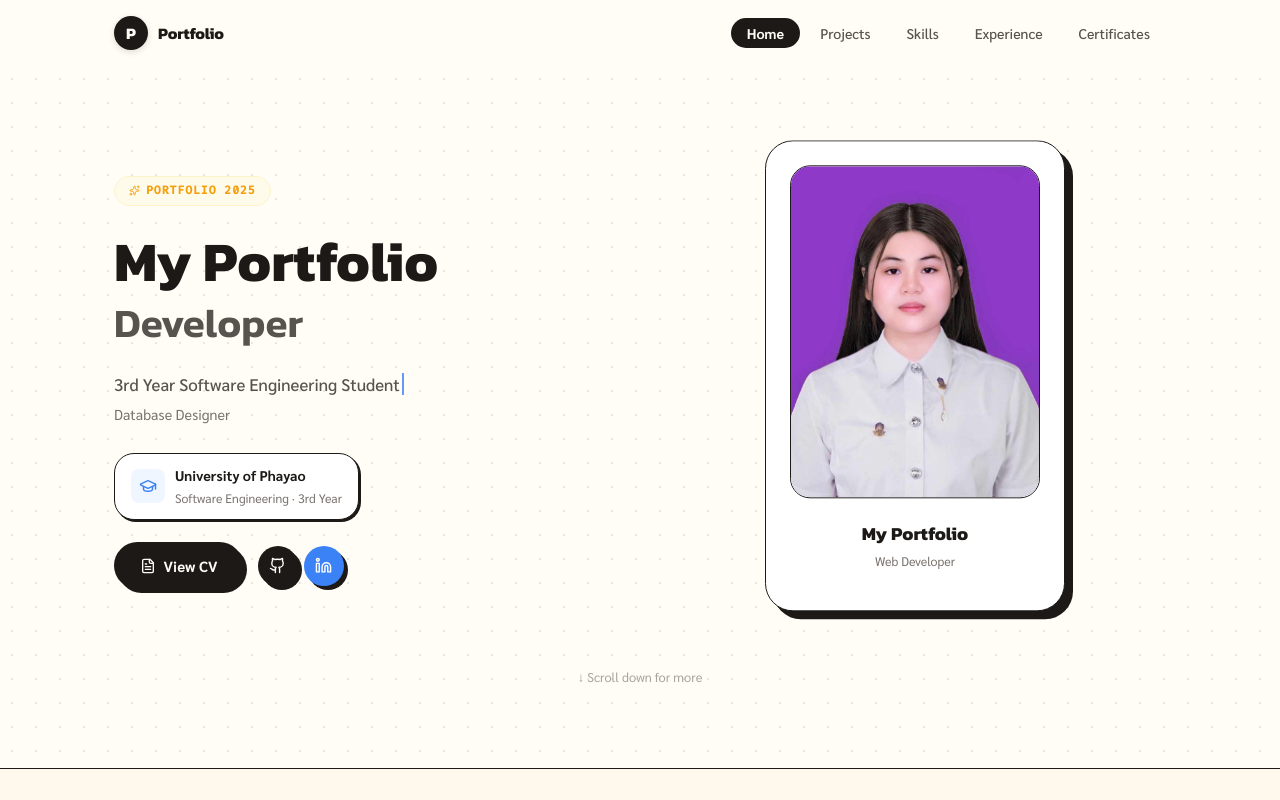
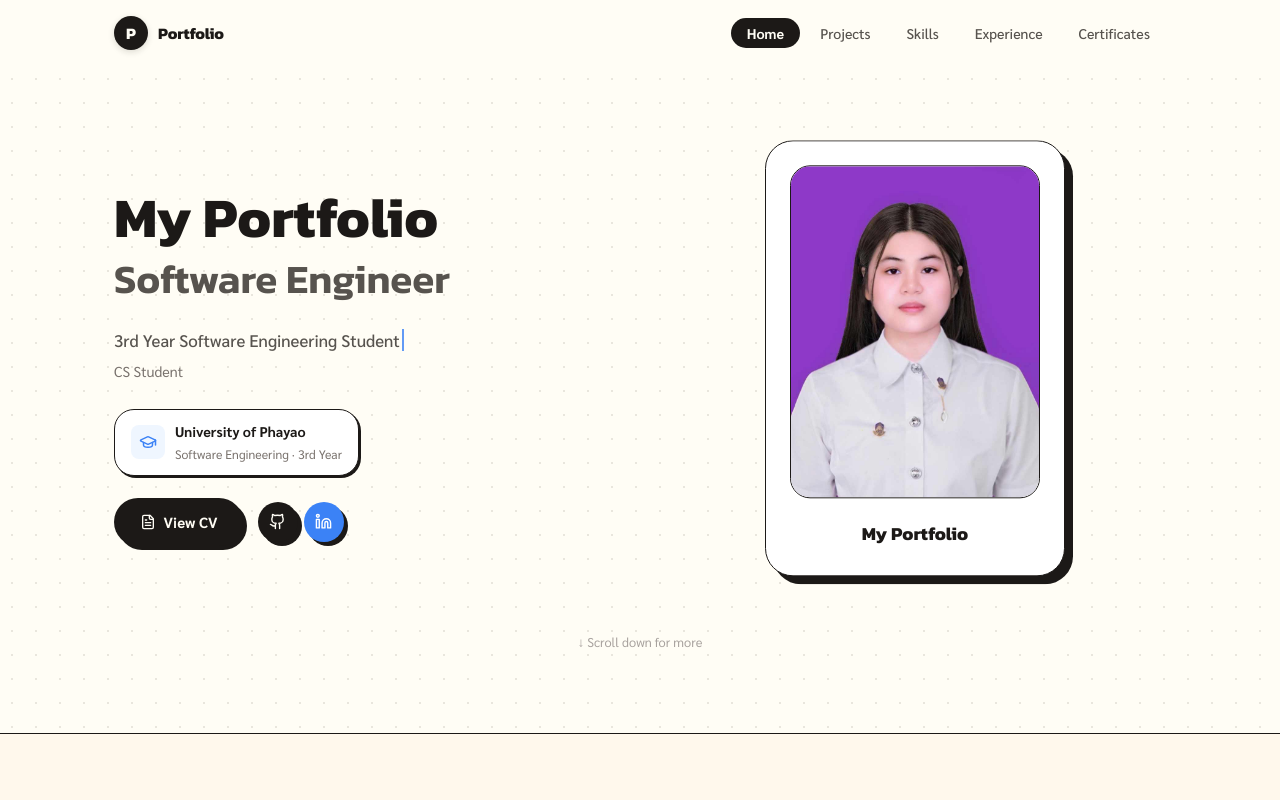
Before and after one commit to Amaraporn07/portfolio-Amaraporn, a React (Vite) app: page / in a window 1280 px wide. Shown: the top 800 px of the page. Built offline with nearby package versions, Linux system fonts and the light colour scheme.

Commit message:
style: remove Portfolio 2025 and Web Developer, update Developer to Software Engineer

```diff
--- a/src/App.tsx
+++ b/src/App.tsx
@@ -70,7 +70,7 @@ export default function App() {
             My Portfolio
           </p>
           <p style={{ color: 'var(--text-muted)', fontSize: '0.82rem', display: 'flex', alignItems: 'center', gap: '4px' }}>
-            Made with <Heart size={13} style={{ color: 'var(--red)', fill: 'var(--red)' }} /> by Developer
+            Made with <Heart size={13} style={{ color: 'var(--red)', fill: 'var(--red)' }} /> by Software Engineer
           </p>
         </div>
       </footer>
--- a/src/components/Hero.tsx
+++ b/src/components/Hero.tsx
@@ -7,7 +7,7 @@ import {
 
 interface HeroProps { avatarUrl: string; }
 
-const roles = ['Web Developer', 'UI Enthusiast', 'Database Designer', 'CS Student'];
+const roles = ['UI Enthusiast', 'Database Designer', 'CS Student'];
 
 export default function Hero({ avatarUrl }: HeroProps) {
   const [showModal, setShowModal] = useState(false);
@@ -55,13 +55,6 @@ export default function Hero({ avatarUrl }: HeroProps) {
           {/* ── Left: Text ── */}
           <div style={{ display: 'flex', flexDirection: 'column', gap: '1.4rem' }}>
 
-            {/* Badge */}
-            <motion.div initial={{ opacity: 0, y: 16 }} animate={{ opacity: 1, y: 0 }} transition={{ delay: 0.1 }}>
-              <span className="section-label" style={{ background: 'var(--yellow-light)', color: 'var(--yellow)', border: '1.5px solid var(--yellow-mid)' }}>
-                <Sparkles size={11} /> Portfolio 2025
-              </span>
-            </motion.div>
-
             {/* Greeting + Name */}
             <motion.div initial={{ opacity: 0, y: 20 }} animate={{ opacity: 1, y: 0 }} transition={{ delay: 0.18 }}>
               <h1 className="section-title" style={{ fontSize: 'clamp(2.2rem, 5vw, 3.5rem)' }}>
@@ -69,7 +62,7 @@ export default function Hero({ avatarUrl }: HeroProps) {
                   My Portfolio
                 </span>
                 <span style={{ display: 'block', fontWeight: 600, color: 'var(--text-secondary)', fontSize: '0.72em', marginTop: '4px' }}>
-                  Developer
+                  Software Engineer
                 </span>
               </h1>
             </motion.div>
@@ -181,8 +174,6 @@ export default function Hero({ avatarUrl }: HeroProps) {
                   <h2 style={{ fontFamily: 'var(--font-head)', fontWeight: 700, fontSize: '1.15rem', color: 'var(--text-primary)', margin: '0 0 2px' }}>
                     My Portfolio
                   </h2>
-                  <p style={{ color: 'var(--text-muted)', fontSize: '0.78rem', margin: '0 0 0.9rem' }}>Web Developer</p>
-
                 </div>
               </div>
             </div>
@@ -255,7 +246,7 @@ export default function Hero({ avatarUrl }: HeroProps) {
                     My Portfolio
                   </h2>
                   <p style={{ color: 'var(--blue)', fontWeight: 700, margin: '0 0 10px', fontSize: '0.9rem' }}>
-                    Web Developer · 3rd Year CS
+                    3rd Year CS
                   </p>
                   <div style={{ display: 'flex', flexWrap: 'wrap', justifyContent: 'center', gap: '12px', fontSize: '0.78rem', color: 'var(--text-muted)' }}>
                     <span>dev@example.com</span>
```
